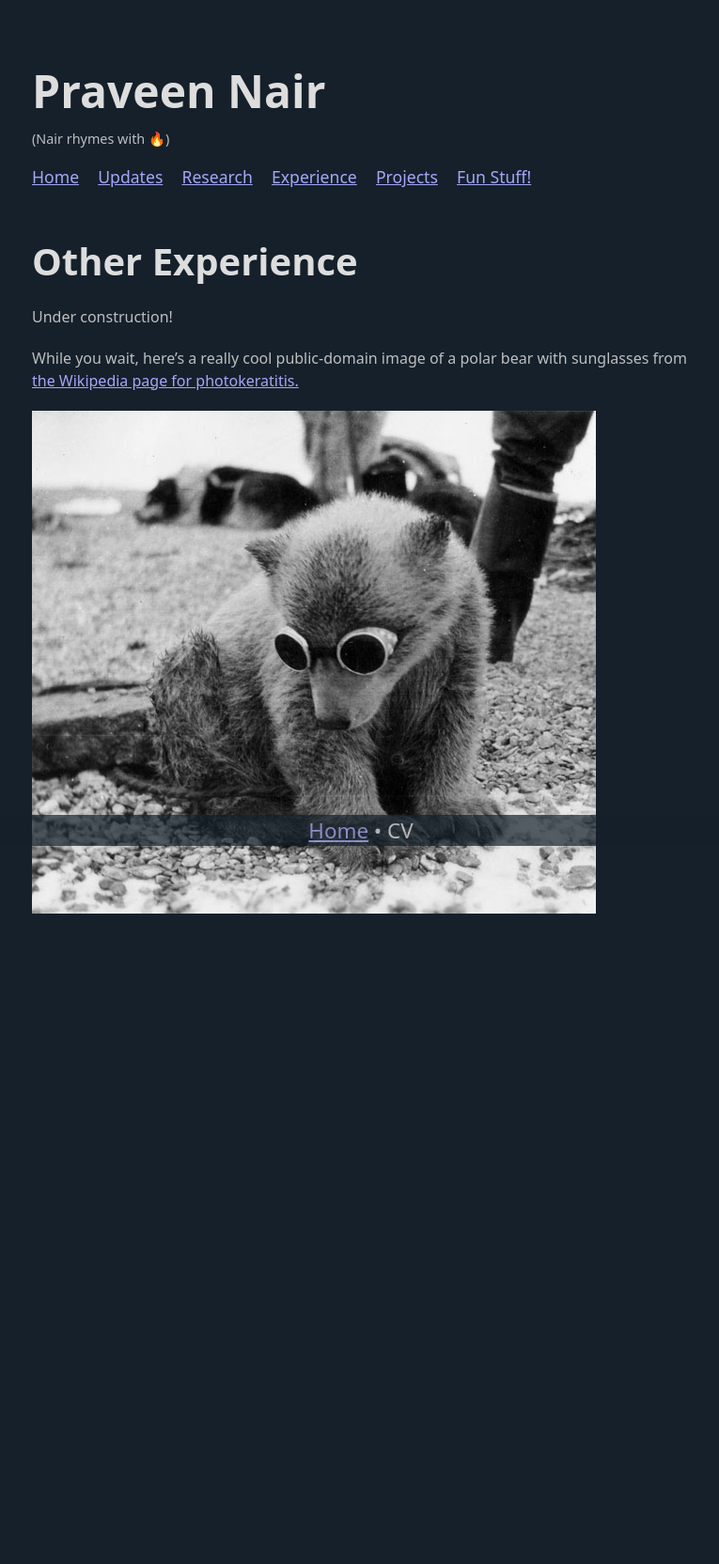
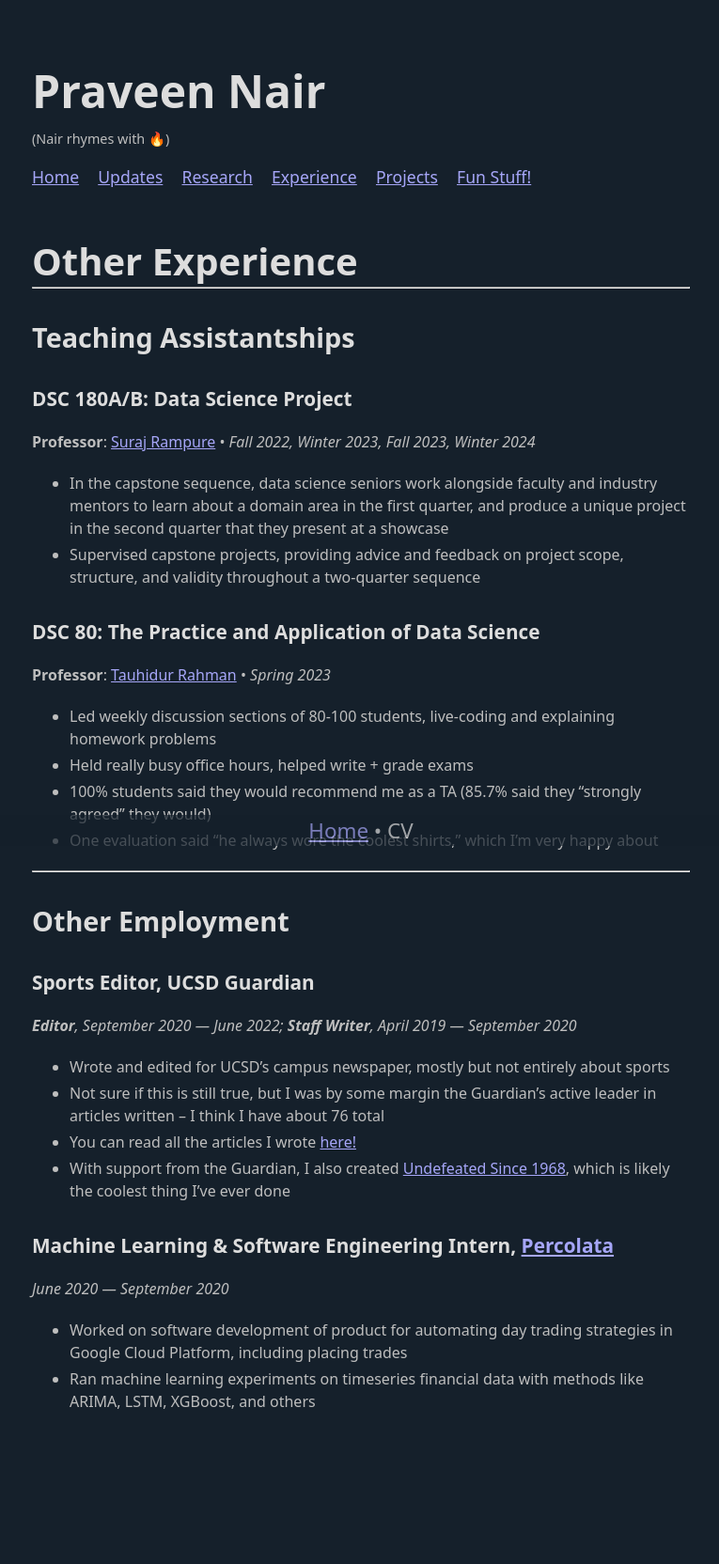
Before and after one commit to pnair7/pnair7.github.io, a Jekyll site: the page built from other_experience.md, in a window 1280 px wide. Shown: the whole page at 94% size, without its empty margins (256-1021 px from the left). Built offline with Jekyll 4.4.1, drawn with Linux system fonts in a browser that asks for light colours; before the commit the page ends 1139 px from its top, so only the background shows below that.

Commit message:
Everything done except for fun stuff

```diff
--- a/other_experience.md
+++ b/other_experience.md
@@ -2,8 +2,42 @@
 title: Other Experience
 ---
 
-Under construction!
+---
 
-While you wait, here's a really cool public-domain image of a polar bear with sunglasses from [the Wikipedia page for photokeratitis.](https://en.wikipedia.org/wiki/Photokeratitis)
+## Teaching Assistantships
 
-![polar bear cub with sunglasses and a lot of drip](/assets/polar_bear_drip.jpg)
+### DSC 180A/B: Data Science Project
+
+**Professor**: [Suraj Rampure](rampure.org) • *Fall 2022, Winter 2023, Fall 2023, Winter 2024*
+
+- In the capstone sequence, data science seniors work alongside faculty and industry mentors to learn about a domain area in the first quarter, and produce a unique project in the second quarter that they present at a showcase
+- Supervised capstone projects, providing advice and feedback on project scope, structure, and validity throughout a two-quarter sequence
+
+### DSC 80: The Practice and Application of Data Science
+
+**Professor**: [Tauhidur Rahman]([rampure.org](https://www.tauhidurrahman.com/)) • *Spring 2023*
+
+- Led weekly discussion sections of 80-100 students, live-coding and explaining homework problems
+- Held really busy office hours, helped write + grade exams
+- 100% students said they would recommend me as a TA (85.7% said they "strongly agreed" they would)
+- One evaluation said "he always wore the coolest shirts," which I'm very happy about
+
+---
+
+## Other Employment
+
+### Sports Editor, UCSD Guardian
+
+***Editor**, September 2020 — June 2022; **Staff Writer**, April 2019 — September 2020*
+
+- Wrote and edited for UCSD's campus newspaper, mostly but not entirely about sports
+- Not sure if this is still true, but I was by some margin the Guardian's active leader in articles written -- I think I have about 76 total
+- You can read all the articles I wrote [here!](https://ucsdguardian.org/author/prnair/)
+- With support from the Guardian, I also created [Undefeated Since 1968](/fun/), which is likely the coolest thing I've ever done
+
+### Machine Learning & Software Engineering Intern, [Percolata](https://www.percolata.com/)
+
+*June 2020 — September 2020*
+
+- Worked on software development of product for automating day trading strategies in Google Cloud Platform, including placing trades
+- Ran machine learning experiments on timeseries financial data with methods like ARIMA, LSTM, XGBoost, and others
```
Also changed, not shown: projects.md (+10 -3 lines), research.md (+16 -3 lines), assets/203b_formula.png (added), assets/pfml.png (added), 10 other files.
